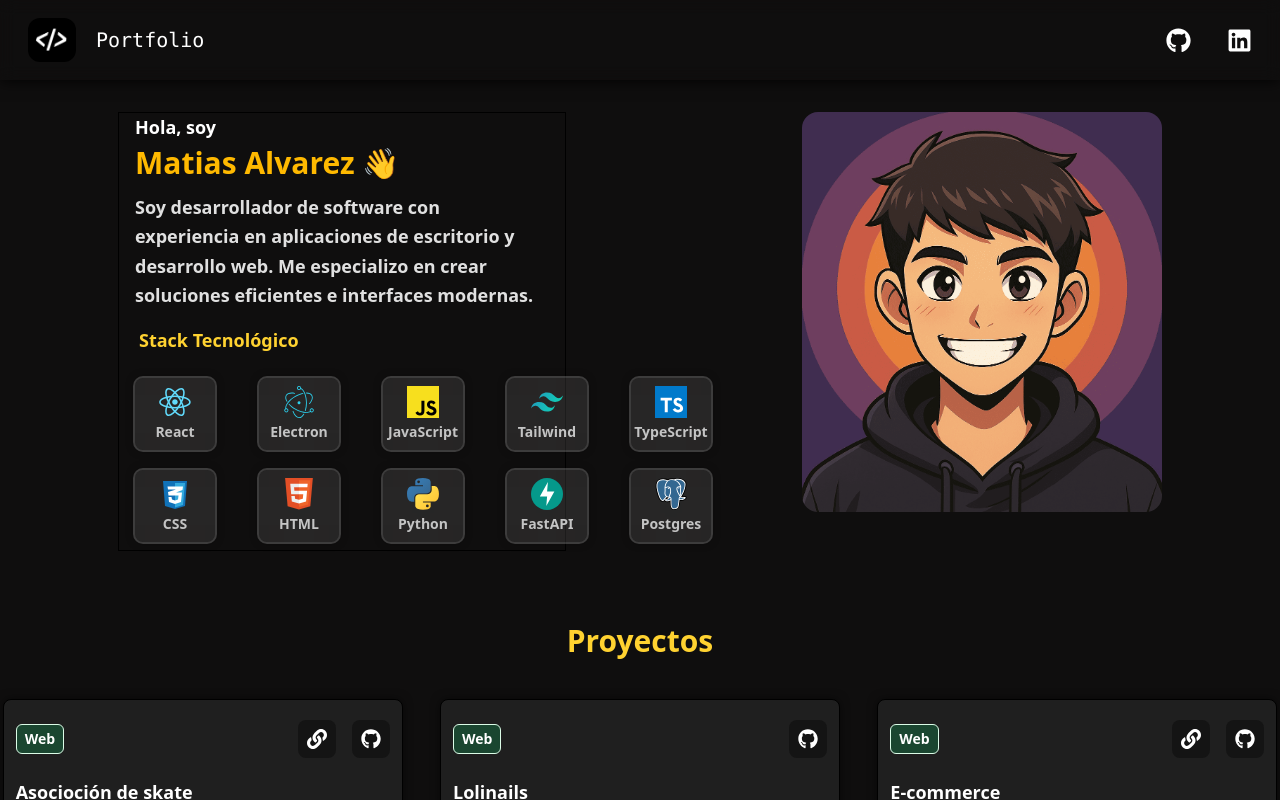
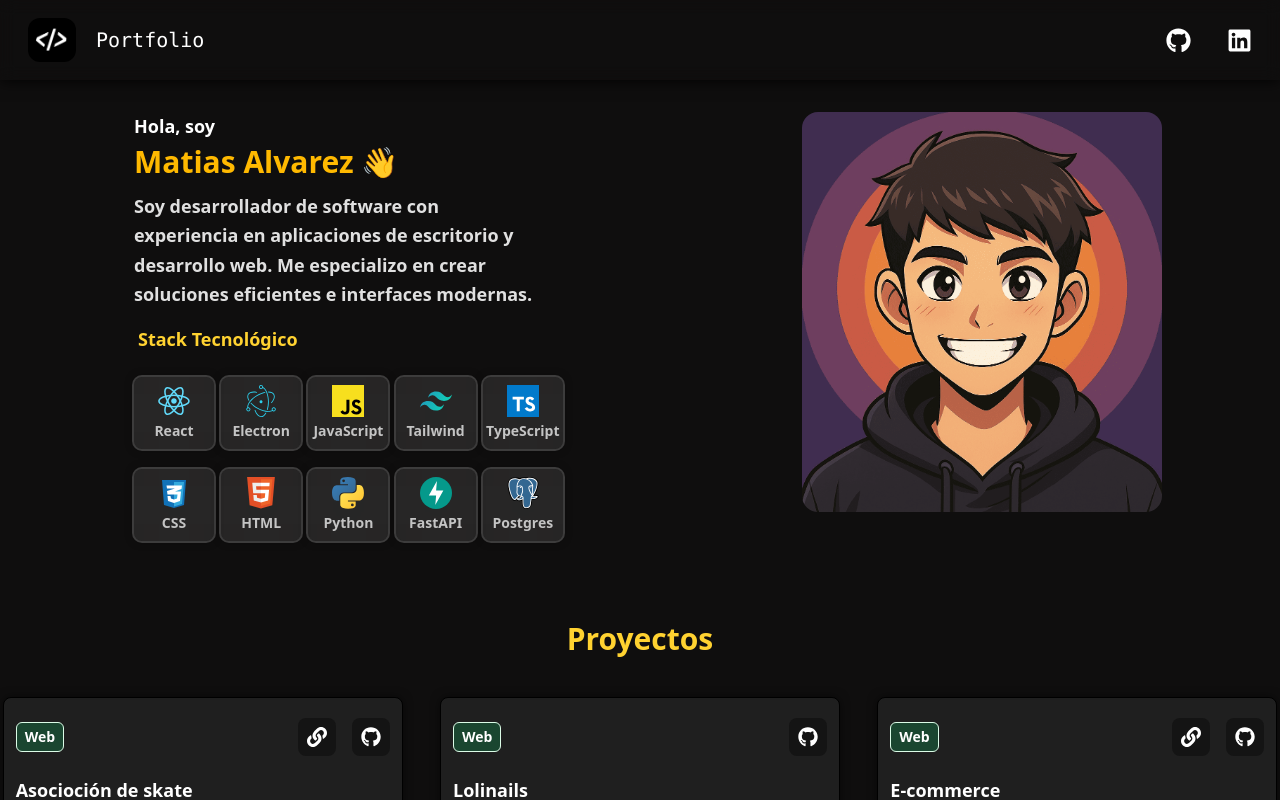
Before and after one commit to matiasDev4/portafolio, a React (Vite) app: page / in a window 1280 px wide. Shown: the top 800 px of the page. Built offline with nearby package versions, Linux system fonts and the light colour scheme.

Commit message:
Update sobremi.jsx

```diff
--- a/src/components/sobremi.jsx
+++ b/src/components/sobremi.jsx
@@ -5,7 +5,7 @@ export const Sobremi = () => {
         <>
             <section className="w-full h-auto my-8 max-w-screen-xl mx-auto
             flex flex-col-reverse lg:flex-row lg:justify-around items-center lg:items-start gap-y-5">
-                <div className="max-w-md px-4 border">
+                <div className="max-w-md px-4">
                     <div className="text-white md:w-100">
                         <h4 className="text-lg font-bold">Hola, soy</h4>
                         <h1 className="text-3xl py-1 font-extrabold
@@ -16,7 +16,7 @@ export const Sobremi = () => {
                         interfaces modernas.</p>
                     </div>
                     <h1 className="text-amber-300 font-semibold text-lg py-4 px-1 whitespace-nowrap inline-flex">Stack Tecnológico</h1>
-                    <div className="grid grid-cols-3 lg:grid-cols-5 lg:place-items-left lg:mx-0 mx-auto w-[300px] items-start gap-5 lg:w-[600px] my-2">
+                    <div className="grid grid-cols-3 lg:grid-cols-5 lg:place-items-left lg:mx-0 mx-auto w-[300px] items-start gap-5 lg:w-full my-2">
                         {lenguagesImages.map(item=>
                             <div
                             className="bg-white/10 backdrop-blur-3xl flex flex-col gap-y-1 items-center justify-center py-2
```
